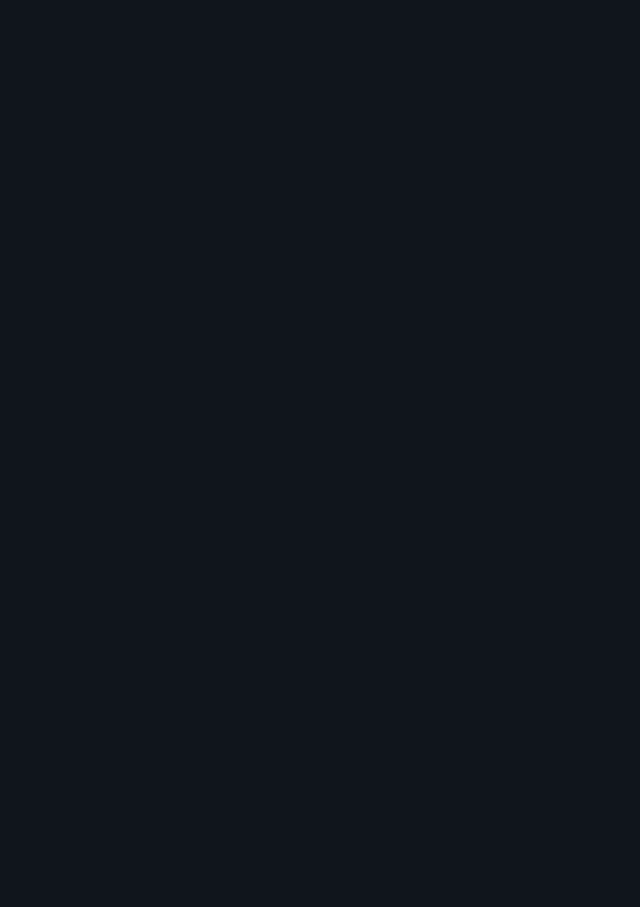
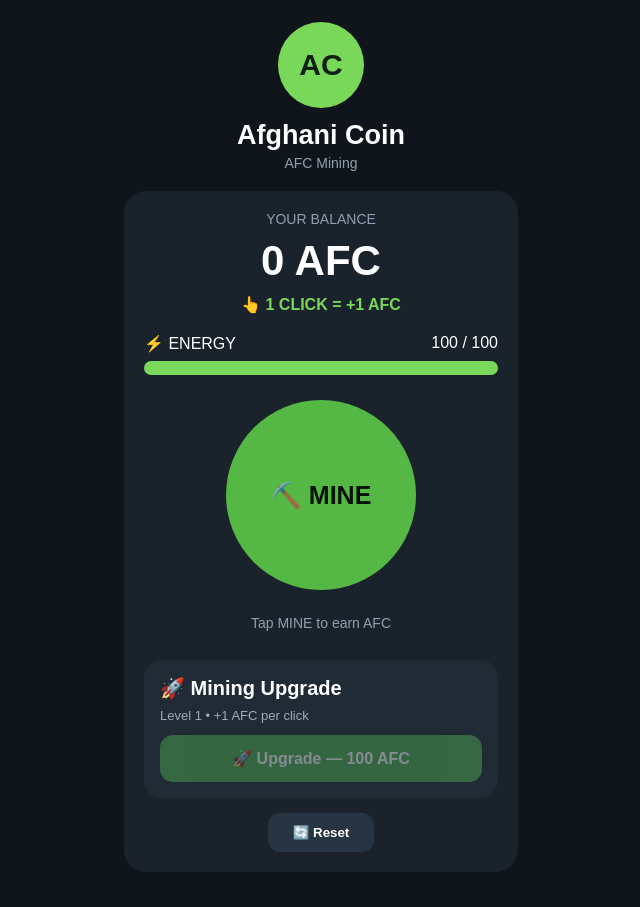
Before and after one commit to yazdanmadadiafghanicoin/afghanicoin, a plain HTML site: page index.html in a window 1280 px wide. Shown: the whole page, without its empty margins (319-959 px from the left). Before the commit the page ends 800 px from the top, so only its background shows below. Drawn offline with Linux system fonts and the light colour scheme.

Commit message:
Update index.html
Signed-off-by: yazdanmadadiafghanicoin <yazdanmadadi@gmail.com>

```diff
--- a/index.html
+++ b/index.html
@@ -1,8 +1,8 @@
 <!doctype html>
-<html>
+<html lang="en">
 <head>
 <meta charset="UTF-8">
-<meta name="viewport" content="width=device-width,initial-scale=1,maximum-scale=1">
+<meta name="viewport" content="width=device-width,initial-scale=1,maximum-scale=1,user-scalable=no">
 
 <title>Afghani Coin</title>
 
@@ -17,58 +17,61 @@
 body{
   margin:0;
   background:#10151c;
-  color:white;
+  color:#fff;
   font-family:Arial,sans-serif;
 }
 
-.container{
+.wrap{
   max-width:430px;
   margin:auto;
-  padding:20px;
+  padding:22px 18px 35px;
 }
 
-.header{
+.top{
   text-align:center;
 }
 
 .logo{
-  width:80px;
-  height:80px;
+  width:86px;
+  height:86px;
   margin:auto;
   border-radius:50%;
-  background:#65c84a;
-  color:#102014;
+  background:#79d85a;
   display:flex;
   align-items:center;
   justify-content:center;
-  font-size:28px;
+  font-size:30px;
   font-weight:bold;
+  color:#102014;
 }
 
 h1{
-  margin:10px 0 3px;
+  margin:12px 0 4px;
+  font-size:27px;
 }
 
-.gray{
+.sub{
   color:#91a0b0;
+  font-size:14px;
 }
 
 .card{
-  margin-top:18px;
+  background:#1a222c;
+  border-radius:22px;
   padding:20px;
-  background:#1a222c;
-  border-radius:20px;
+  margin-top:20px;
   text-align:center;
 }
 
 .balance{
-  font-size:40px;
+  font-size:42px;
   font-weight:bold;
   margin:10px;
 }
 
-.green{
+.rate{
   color:#79d85a;
+  font-weight:bold;
 }
 
 .energy{
@@ -76,21 +79,445 @@ h1{
   text-align:left;
 }
 
-.energybar{
+.energy-head{
+  display:flex;
+  justify-content:space-between;
+  margin-bottom:8px;
+}
+
+.energy-bar{
   height:14px;
   background:#303b47;
   border-radius:20px;
   overflow:hidden;
-  margin-top:7px;
 }
 
-.energyfill{
+.energy-fill{
   height:100%;
-  width:100%;
   background:#79d85a;
 }
 
 .mine{
+  width:190px;
+  height:190px;
+  margin:25px auto;
+  border:0;
+  border-radius:50%;
+  background:#55b844;
+  color:#071307;
+  font-size:25px;
+  font-weight:bold;
   display:block;
-  width:180px;
-  height:180px;
+  touch-action:manipulation;
+}
+
+.mine:active{
+  transform:scale(.93);
+}
+
+.box{
+  margin-top:20px;
+  padding:16px;
+  background:#202b36;
+  border-radius:18px;
+  text-align:left;
+}
+
+.box-title{
+  font-size:20px;
+  font-weight:bold;
+  margin-bottom:8px;
+}
+
+.box-info{
+  color:#9eabb8;
+  font-size:13px;
+  margin-bottom:12px;
+}
+
+.upgrade{
+  width:100%;
+  padding:14px;
+  border:0;
+  border-radius:13px;
+  background:#4caf50;
+  color:white;
+  font-size:16px;
+  font-weight:bold;
+}
+
+.upgrade:disabled{
+  opacity:.45;
+}
+
+.reset{
+  margin-top:15px;
+  padding:12px 25px;
+  border:0;
+  border-radius:12px;
+  background:#273442;
+  color:white;
+  font-weight:bold;
+}
+
+.status{
+  min-height:25px;
+}
+</style>
+</head>
+
+<body>
+
+<div class="wrap">
+
+<div class="top">
+
+<div class="logo">AC</div>
+
+<h1>Afghani Coin</h1>
+
+<div class="sub">AFC Mining</div>
+
+</div>
+
+
+<div class="card">
+
+<div class="sub">
+YOUR BALANCE
+</div>
+
+<div class="balance" id="balance">
+0 AFC
+</div>
+
+<div class="rate" id="rate">
+👆 1 CLICK = +1 AFC
+</div>
+
+
+<div class="energy">
+
+<div class="energy-head">
+
+<span>⚡ ENERGY</span>
+
+<span id="energyText">
+100 / 100
+</span>
+
+</div>
+
+<div class="energy-bar">
+
+<div
+class="energy-fill"
+id="energyFill">
+</div>
+
+</div>
+
+</div>
+
+
+<button
+class="mine"
+id="mine"
+type="button">
+
+⛏️ MINE
+
+</button>
+
+
+<div
+class="sub status"
+id="status">
+
+Tap MINE to earn AFC
+
+</div>
+
+
+<div class="box">
+
+<div class="box-title">
+🚀 Mining Upgrade
+</div>
+
+<div
+class="box-info"
+id="upgradeInfo">
+
+Level 1 • +1 AFC per click
+
+</div>
+
+<button
+class="upgrade"
+id="upgradeBtn"
+type="button">
+
+🚀 Upgrade — 100 AFC
+
+</button>
+
+</div>
+
+
+<button
+class="reset"
+id="reset"
+type="button">
+
+🔄 Reset
+
+</button>
+
+</div>
+
+</div>
+
+
+<script>
+
+var MAX_ENERGY = 100;
+
+var balance =
+Number(localStorage.getItem("afc_balance") || 0);
+
+var energy =
+Number(localStorage.getItem("afc_energy") || 100);
+
+var level =
+Number(localStorage.getItem("afc_level") || 1);
+
+
+if(!isFinite(balance)){
+  balance = 0;
+}
+
+if(!isFinite(energy)){
+  energy = 100;
+}
+
+if(!isFinite(level)){
+  level = 1;
+}
+
+
+var balanceEl =
+document.getElementById("balance");
+
+var energyText =
+document.getElementById("energyText");
+
+var energyFill =
+document.getElementById("energyFill");
+
+var mine =
+document.getElementById("mine");
+
+var status =
+document.getElementById("status");
+
+var upgradeBtn =
+document.getElementById("upgradeBtn");
+
+var upgradeInfo =
+document.getElementById("upgradeInfo");
+
+var rate =
+document.getElementById("rate");
+
+
+function save(){
+
+localStorage.setItem(
+"afc_balance",
+String(balance)
+);
+
+localStorage.setItem(
+"afc_energy",
+String(energy)
+);
+
+localStorage.setItem(
+"afc_level",
+String(level)
+);
+
+}
+
+
+function price(){
+
+return 100 * Math.pow(5,level - 1);
+
+}
+
+
+function render(){
+
+balanceEl.textContent =
+balance.toLocaleString() + " AFC";
+
+energyText.textContent =
+energy + " / 100";
+
+energyFill.style.width =
+energy + "%";
+
+rate.textContent =
+"👆 1 CLICK = +" +
+level +
+" AFC";
+
+upgradeInfo.textContent =
+"Level " +
+level +
+" • +" +
+level +
+" AFC per click";
+
+upgradeBtn.textContent =
+"🚀 Upgrade — " +
+price().toLocaleString() +
+" AFC";
+
+upgradeBtn.disabled =
+balance < price();
+
+}
+
+
+function mineCoin(){
+
+if(energy <= 0){
+
+status.textContent =
+"⚡ Energy is empty";
+
+return;
+
+}
+
+balance += level;
+
+energy -= 1;
+
+save();
+
+render();
+
+status.textContent =
+"+" + level + " AFC 🪙";
+
+}
+
+
+mine.addEventListener(
+"click",
+function(){
+
+mineCoin();
+
+}
+);
+
+
+upgradeBtn.addEventListener(
+"click",
+function(){
+
+var cost = price();
+
+if(balance < cost){
+
+status.textContent =
+"❌ Not enough AFC";
+
+return;
+
+}
+
+balance -= cost;
+
+level += 1;
+
+save();
+
+render();
+
+status.textContent =
+"🚀 Upgrade successful!";
+
+}
+);
+
+
+setInterval(
+function(){
+
+if(energy < MAX_ENERGY){
+
+energy += 1;
+
+save();
+
+render();
+
+}
+
+},
+3000
+);
+
+
+document.getElementById("reset")
+.addEventListener(
+"click",
+function(){
+
+balance = 0;
+
+energy = 100;
+
+level = 1;
+
+save();
+
+render();
+
+status.textContent =
+"Reset complete";
+
+}
+);
+
+
+try{
+
+if(
+window.Telegram &&
+window.Telegram.WebApp
+){
+
+window.Telegram.WebApp.ready();
+
+window.Telegram.WebApp.expand();
+
+}
+
+}catch(e){}
+
+
+save();
+
+render();
+
+</script>
+
+</body>
+  </html>
```
